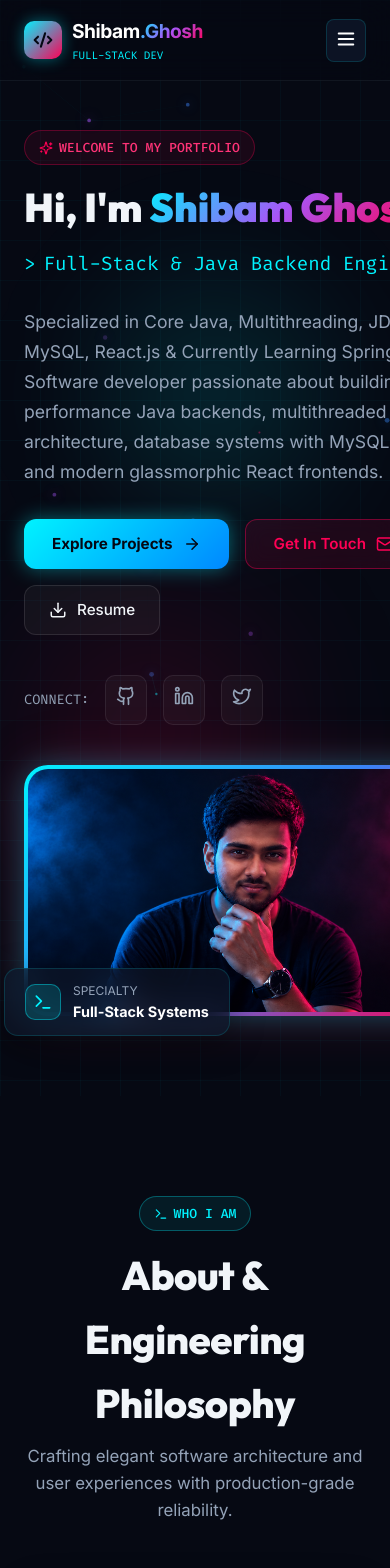
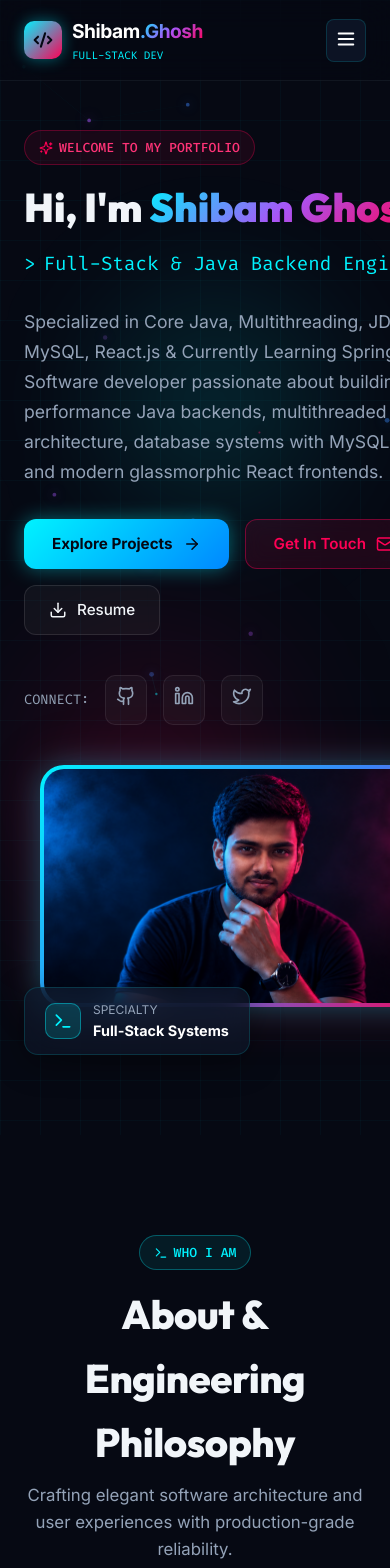
Before and after one commit to Shibam45/Portfolio, a React (Vite) app: page / in a window 390 px wide. Shown: the top 1568 px of the page. Built offline with nearby package versions, Linux system fonts and the light colour scheme.

Commit message:
Fix: mobile hero image clipping - absorb badge overflow with padding instead of negative offsets

```diff
--- a/src/components/Hero.jsx
+++ b/src/components/Hero.jsx
@@ -30,7 +30,7 @@ export default function Hero() {
         position: 'relative',
         display: 'flex',
         alignItems: 'center',
-        overflow: 'hidden'
+        overflowX: 'hidden'
       }}
     >
       {/* Background Neon Ambient Orbs */}
@@ -144,7 +144,14 @@ export default function Hero() {
 
           {/* Avatar Image Column */}
           <div style={{ gridColumn: 'span 12' }} className="hero-img-col">
-            <div style={{ position: 'relative', maxWidth: '440px', margin: '0 auto' }}>
+            {/* paddingBottom+paddingLeft absorb the floating badge overflow so it never clips */}
+            <div style={{
+              position: 'relative',
+              maxWidth: '440px',
+              margin: '0 auto',
+              paddingBottom: '48px',
+              paddingLeft: '16px'
+            }}>
 
               {/* Dual Tone Glow Frame */}
               <div className="neon-avatar-frame">
@@ -161,11 +168,11 @@ export default function Hero() {
                 />
               </div>
 
-              {/* Floating Floating Pill Badges */}
+              {/* Floating Pill Badge — uses bottom/left within padding space so it never overflows */}
               <div className="glass-panel" style={{
                 position: 'absolute',
-                bottom: '-20px',
-                left: '-20px',
+                bottom: '0px',
+                left: '0px',
                 padding: '12px 20px',
                 borderRadius: '14px',
                 display: 'flex',
```
Also changed, not shown: 2 other files (tests, documents, lock files or other folders).
